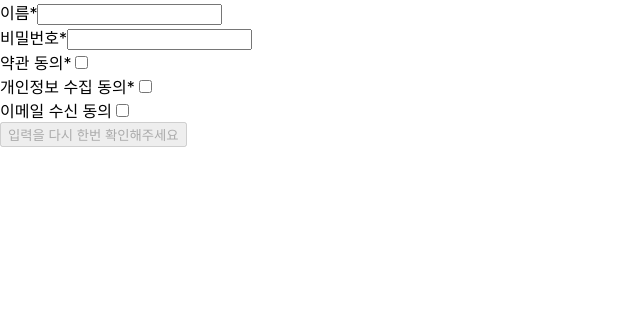
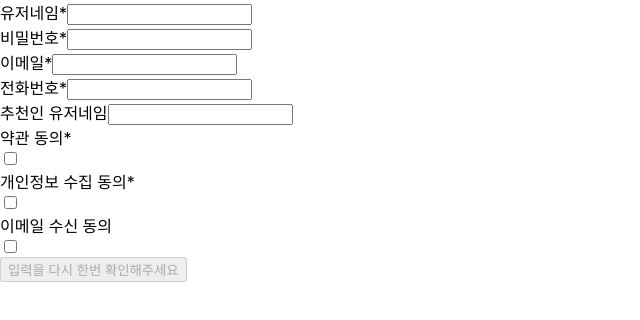
Before and after one commit to humonnom/react-practice-form, a React (Vite) app: page /join in a window 1280 px wide. Shown: the top 320 px of the page, without its empty margins (0-640 px from the left). Built offline with nearby package versions, Linux system fonts and the light colour scheme.

Commit message:
Add Check, Checks Components for view

```diff
--- /dev/null
+++ b/src/components/Check.tsx
@@ -0,0 +1,24 @@
+import { useMemo } from "react";
+
+type CheckProps = {
+  id: string;
+  checked: boolean;
+  onChange: (arg1: any, arg2: string) => void;
+};
+
+function Check({ id, checked, onChange }: CheckProps) {
+  const Comps = useMemo(() => {
+    return (
+      <input
+        type="checkbox"
+        id={id}
+        checked={checked}
+        onChange={(e) => onChange(e, id)}
+      />
+    );
+  }, [id, checked, onChange]);
+
+  return <div>{Comps}</div>;
+}
+
+export default Check;
--- a/src/components/Checks.tsx
+++ b/src/components/Checks.tsx
@@ -1,7 +1,32 @@
-//TODO: checks를 렌더링 하는 컴포넌트
+import { useMemo } from "react";
+import Check from "./Check";
 
-function Checks(props: any) {
-  return <div>{props.inside}</div>;
+type ChecksProps = {
+  infoList: any;
+  onChange: (arg1: any, arg2: string) => void;
+};
+
+function Checks({ infoList: checks, onChange }: ChecksProps) {
+  const Comps = useMemo(() => {
+    return Object.keys(checks).map((key) => {
+      const { id, label, required, checked } = checks[key];
+      const labelWithAster = label + (required ? "*" : "");
+      return (
+        <>
+          <div key={id}>
+            <>{labelWithAster}</>
+            <Check
+              id={id}
+              checked={checked}
+              onChange={(e) => onChange(e, key)}
+            />
+          </div>
+        </>
+      );
+    });
+  }, [checks, onChange]);
+
+  return <div>{Comps}</div>;
 }
 
 export default Checks;
--- a/src/hooks/useChecks.tsx
+++ b/src/hooks/useChecks.tsx
@@ -6,7 +6,7 @@ type UseChecksResult = [{}, boolean, () => JSX.Element];
 function useChecks({ initialChecks }: any): UseChecksResult {
   const [checks, setChecks] = useReducer(reducer, initialChecks);
   const onChange = useCallback(
-    (event: any, key: string) => {
+    (event: any, key: string): void => {
       const targetCheckInfo = checks[key];
       const newCheckInfo = {
         ...targetCheckInfo,
@@ -26,24 +26,8 @@ function useChecks({ initialChecks }: any): UseChecksResult {
   }, [checks]);
 
   const renderChecks = useCallback(() => {
-    let checkComps = [];
-    for (const key in checks) {
-      const { id, label, required, checked } = checks[key];
-      const labelWithAster = label + (required ? "*" : "");
-      checkComps.push(
-        <div key={Math.random()}>
-          <>{labelWithAster}</>
-          <input
-            type="checkbox"
-            id={id}
-            checked={checked}
-            onChange={(e) => onChange(e, key)}
-          />
-        </div>
-      );
-    }
-    return <Checks inside={checkComps} />;
-  }, [checks, setChecks]);
+    return <Checks infoList={checks} onChange={onChange} />;
+  }, [checks, onChange]);
 
   return [checks, isAllChecked, renderChecks];
 }
--- a/src/hooks/useInputs.tsx
+++ b/src/hooks/useInputs.tsx
@@ -27,13 +27,13 @@ function useInputs({ initialInputs }: any): UseChecksResult {
   const renderInputs = useCallback(() => {
     let inputComps = [];
     for (const key in inputs) {
-      const { id, label, required, value } = inputs[key];
+      const { id, type, label, required, value } = inputs[key];
       const labelWithAster = label + (required ? "*" : "");
       inputComps.push(
         <div>
           <>{labelWithAster}</>
           <input
-            type="text"
+            type={type}
             id={id}
             value={value}
             onChange={(e) => onChange(e, key)}
--- a/src/main.tsx
+++ b/src/main.tsx
@@ -2,6 +2,7 @@ import ReactDOM from "react-dom/client";
 import { BrowserRouter, Route, Routes } from "react-router-dom";
 import App from "./App";
 import "./index.css";
+import ConfirmPage from "./pages/ConfirmPage";
 import JoinPage from "./pages/JoinPage";
 
 const root = ReactDOM.createRoot(document.getElementById("root")!);
@@ -10,7 +11,7 @@ root.render(
   <BrowserRouter>
     <Routes>
       <Route path="/join" element={<JoinPage />} />
-      <Route path="/confirm" element={<p>confirm</p>} />
+      <Route path="/confirm" element={<ConfirmPage />} />
       <Route path="/" element={<App />} />
     </Routes>
   </BrowserRouter>
--- /dev/null
+++ b/src/pages/ConfirmPage.tsx
@@ -0,0 +1,14 @@
+import { useMemo } from "react";
+import { useLocation } from "react-router";
+
+const ConfirmPage = () => {
+  const location: {} = useLocation();
+  const comp = useMemo(() => {
+    console.log(location);
+    return <>'test'</>;
+  }, [location]);
+
+  return <>{comp}</>;
+};
+
+export default ConfirmPage;
--- a/src/pages/JoinPage.tsx
+++ b/src/pages/JoinPage.tsx
@@ -1,4 +1,4 @@
-import { useMemo } from "react";
+import { useCallback, useMemo } from "react";
 import { useNavigate } from "react-router-dom";
 import useChecks from "../hooks/useChecks";
 import useInputs from "../hooks/useInputs";
@@ -12,7 +12,7 @@ const JoinPage = () => {
       name: {
         id: "name",
         type: "text",
-        label: "이름",
+        label: "유저네임",
         value: "",
         required: true,
         validate: validateName,
@@ -23,6 +23,30 @@ const JoinPage = () => {
         label: "비밀번호",
         value: "",
         required: true,
+        validate: validateName,
+      },
+      email: {
+        id: "email",
+        type: "email",
+        label: "이메일",
+        value: "",
+        required: true,
+        validate: validateName,
+      },
+      phone: {
+        id: "phone",
+        type: "phone",
+        label: "전화번호",
+        value: "",
+        required: true,
+        validate: validateName,
+      },
+      referral: {
+        id: "referral-name",
+        type: "text",
+        label: "추천인 유저네임",
+        value: "",
+        required: false,
         validate: validateName,
       },
     },
@@ -54,11 +78,20 @@ const JoinPage = () => {
     },
   });
 
-  const handleSubmit = (event: React.MouseEvent<HTMLButtonElement>) => {
-    event.preventDefault();
-    navigate("/confirm"); // case: success
-    // case: fail =>
-  };
+  const handleSubmit = useCallback(
+    (event: React.MouseEvent<HTMLButtonElement>) => {
+      event.preventDefault();
+      // case: success
+      console.log(inputs, checks);
+      navigate("/confirm", {
+        state: {
+          inputs: "?",
+          checks: "?",
+        },
+      });
+    },
+    [inputs, checks]
+  );
 
   const submittable = useMemo(() => {
     return isAllchecked && isAllOk;
```
